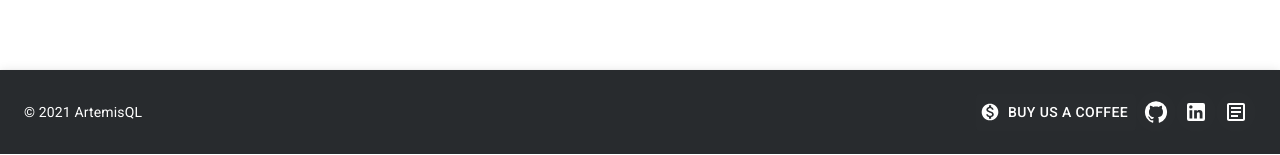
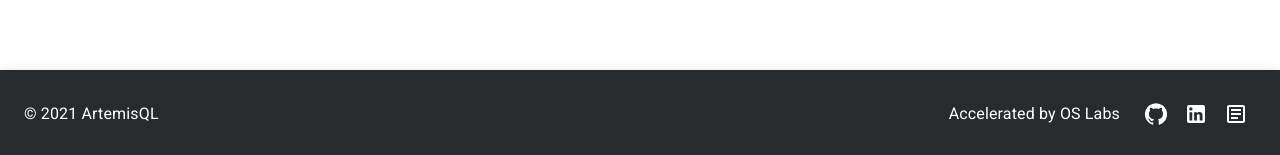
Before and after one commit to oslabs-beta/ArtemisQL, a React app: page / in a window 1280 px wide. Shown: the part 3956-4111 px from the top of the page. Built offline with nearby package versions, Linux system fonts and the light colour scheme.

Commit message:
added links, os labs

```diff
--- a/client/Components/FooterComponent.tsx
+++ b/client/Components/FooterComponent.tsx
@@ -10,17 +10,20 @@ const FooterComponent = () => {
   return (
     <AppBar position="static" color="primary">
       <Toolbar >
-        <Typography py={4} variant="body2" color="inherit" justifytext="left">
+        <Typography py={4} variant="body1" color="inherit" justifytext="left">
           © 2021 ArtemisQL
         </Typography>
-        <Button href="/" target="_blank" className="button" color="inherit" style={{marginLeft: "auto"}} startIcon={<MonetizationOnIcon/>}>Buy Us A Coffee</Button>
-        <IconButton className="button" href="https://github.com/oslabs-beta/ArtemisQL" target="_blank" color="inherit">
+        <Typography pr={2} py={4} variant="body1" color="inherit" justifytext="left" style={{marginLeft: "auto"}}>
+          Accelerated by OS Labs
+        </Typography>
+        {/* <Button href="/" target="_blank" className="button" color="inherit" style={{marginLeft: "auto"}} startIcon={<MonetizationOnIcon/>}>Buy Us A Coffee</Button> */}
+        <IconButton href="https://github.com/oslabs-beta/ArtemisQL" target="_blank" color="inherit">
           <GitHubIcon />
         </IconButton>
-        <IconButton className="button" href="https://www.linkedin.com/" target="_blank" color="inherit">
+        <IconButton href="https://www.linkedin.com/company/artemisql" target="_blank" color="inherit">
           <LinkedInIcon />
         </IconButton>
-        <IconButton className="button" href="https://medium.com/" target="_blank" color="inherit">
+        <IconButton href="https://medium.com/" target="_blank" color="inherit">
           <ArticleOutlinedIcon />
         </IconButton>
       </Toolbar>
--- a/client/Containers/BioContainer.tsx
+++ b/client/Containers/BioContainer.tsx
@@ -23,7 +23,7 @@ const profile = {
     fullName: 'John Lin',
     profilePic: John_Lin,
     gitHubLink:'https://github.com/itzJohn',
-    linkedInLink:''
+    linkedInLink:'https://www.linkedin.com/in/john-lin-/'
   },
   TS: {
     fullName: 'Taras Sukhoverskyi',
```
Also changed, not shown: 1 other file (tests, documents, lock files or other folders).
